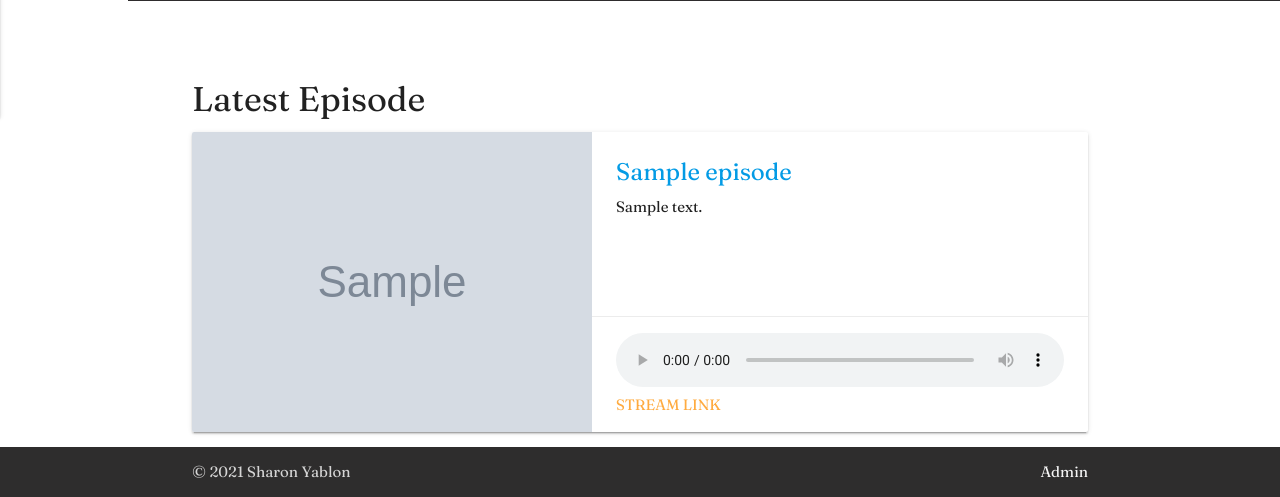
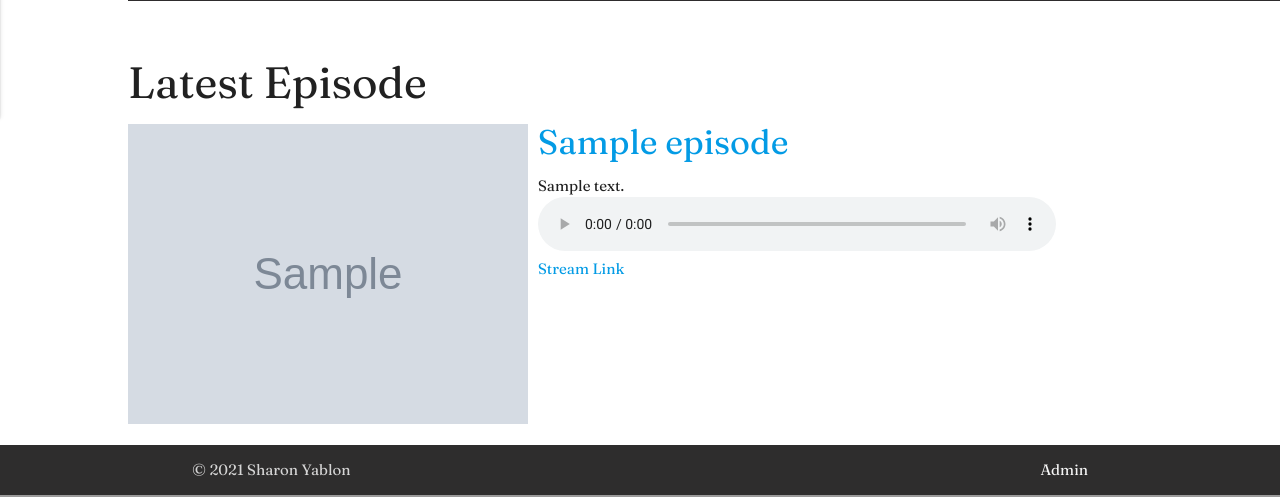
Before and after one commit to dylanaldrich/terribleblooms, a Django app: page / in a window 1280 px wide. Shown: the part 743-1240 px from the top of the page. Run offline with Django 3.2, Linux system fonts and the light colour scheme; tables that the repository leaves empty hold one stand-in row (values such as "Sample post"); grey boxes marked "Sample" are stand-in pictures; some libraries are stand-ins or nearby versions.

Commit message:
adds past episodes section

```diff
--- a/main_app/static/styles/main.css
+++ b/main_app/static/styles/main.css
@@ -32,7 +32,7 @@ nav .brand-logo {
 }
 
 .navlink a {
-    font-size: 23px;
+    font-size: 18px;
 }
 
 nav ul li.active {
@@ -49,6 +49,7 @@ nav ul li:hover {
 
 #title {
     padding: 0 10px;
+    font-size: 25px;
 }
 
 .sunflower {
@@ -126,5 +127,32 @@ h4 {
 }
 
 audio {
-    width: 100%;
+    width: 90%;
 }
+
+audio:focus {
+    outline: none;
+}
+
+#episodes-box {
+    margin-top: -45px;
+    margin-left: 10%;
+    padding-bottom: 15px;
+}
+
+/* .episode-heading {
+    margin-top: -20px;
+} */
+
+#latest-episode {
+    display: flex;
+}
+
+#latest-episode-image {
+    max-height: 500px;
+}
+
+#latest-episode-info {
+    width: 50%;
+    margin-left: 10px;
+}
--- a/main_app/templates/base.html
+++ b/main_app/templates/base.html
@@ -5,6 +5,7 @@
 <head>
     <meta charset="UTF-8">
     <meta name="viewport" content="width=device-width, initial-scale=1.0">
+    <link rel="icon" type="image/png" href="{% static 'assets/artwork/sunflower.png' %}"/>
     <link rel="stylesheet" href="https://cdnjs.cloudflare.com/ajax/libs/materialize/0.100.2/css/materialize.min.css">
     <link href="https://fonts.googleapis.com/icon?family=Material+Icons" rel="stylesheet">
     <script type = "text/javascript" src = "https://code.jquery.com/jquery-2.1.1.min.js"></script>
@@ -17,9 +18,9 @@
         <nav>
             <div class="nav-wrapper">
                 <div class="brand-logo">
-                    <img src="../static/assets/artwork/sunflower.png" alt="sunflower" class="sunflower" />
+                    <img src="{% static 'assets/artwork/sunflower.png' %}" alt="sunflower" class="sunflower" />
                     <a href="{% url 'home' %}" id="title">A Garden of Terrible Blooms</a>
-                    <img src="../static/assets/artwork/sunflower.png" alt="sunflower" class="sunflower" />
+                    <img src="{% static 'assets/artwork/sunflower.png' %}" alt="sunflower" class="sunflower" />
                 </div>
                 <a href="#" data-activates="mobile-demo" class="button-collapse"><i class="material-icons">menu</i></a>
                 <ul class="right hide-on-med-and-down">
--- a/main_app/templates/home.html
+++ b/main_app/templates/home.html
@@ -12,34 +12,36 @@
         </div>
     </div>
 
-    <section class="container">
-        <h4 id="episode-heading">Latest Episode</h4>
-        {% if episodes.count > 0 %}
-            {% for episode in episodes %}
-                <div class="col s12 m7">
-                    <div class="card horizontal">
-                        <div class="card-image">
-                            <img src="media/{{ episode.image }}" alt="episode image" />
-                        </div>
-                        <div class="card-stacked">
-                            <div class="card-content">
-                            <a href="{% url 'episode_detail' episode.id %}" class="card-title">{{ episode.name }}</a>
-                                <p>{{ episode.description }}</p>
-                            </div>
-                            <div class="card-action">
-                                <audio controls>
-                                    <source src="media/{{ episode.audioFile }}" type="audio/mpeg">
+    <section id="episodes-box">
+        <h3 class="episode-heading">Latest Episode</h3>
+        {% if latest_Episode %}
+            <div id="latest-episode">
+                <a href="{% url 'episode_detail' latest_Episode.id %}">
+                    <img src="media/{{ latest_Episode.image }}" alt="episode image" id="latest-episode-image" />
+                </a>
+                <div id="latest-episode-info">
+                    <h4>
+                        <a href="{% url 'episode_detail' latest_Episode.id %}">{{ latest_Episode.name }}</a>
+                    </h4>
+                    <p>{{ latest_Episode.description }}</p>
+                    <audio controls="true">
+                        <source src="media/{{ latest_Episode.audioFile }}" type="audio/mpeg">
                         Your browser does not support the audio element.
                     </audio>
-                                {% comment %} TODO Add external streaming link(s) here: {% endcomment %}
+                    {% comment %} TODO Add external streaming link icons here: {% endcomment %}
                     <p>
-                                    <a href="{{ episode.external_Link }}">Stream Link</a>
+                        <a href="{{ latest_Episode.external_Link }}">Stream Link</a>
                     </p>
                 </div>
             </div>
+            {% if episodes|length >= 1 %}
+                <h3 class="episode-heading">Past Episodes</h3>
+                <div class="past-episodes-grid">
+                    {% for episode in episodes %}
+                        <p>{{ episode.name }}</p>
+                    {% endfor %}
                 </div>
-                </div>
-            {% endfor %}
+            {% endif %}
         {% else %}
             <p>No episodes to show yet!</p>
         {% endif %}
--- a/main_app/views.py
+++ b/main_app/views.py
@@ -4,8 +4,9 @@ from .models import Episode, Actor
 
 # Create your views here.
 def home(request):
-    context = {"episodes" : Episode.objects.all()}
-    print(len(context["episodes"]))
+    episodes = list(Episode.objects.values())
+    latest_Episode = episodes.pop(0)
+    context = {"episodes" : episodes, "latest_Episode" : latest_Episode}
     return render(request, 'home.html', context)
 
 def about(request):
```
Lines whose indentation alone changed are shown as unchanged.
